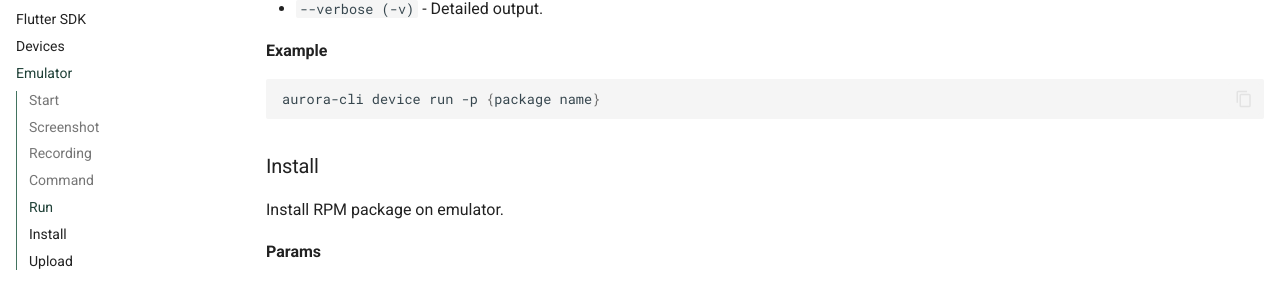
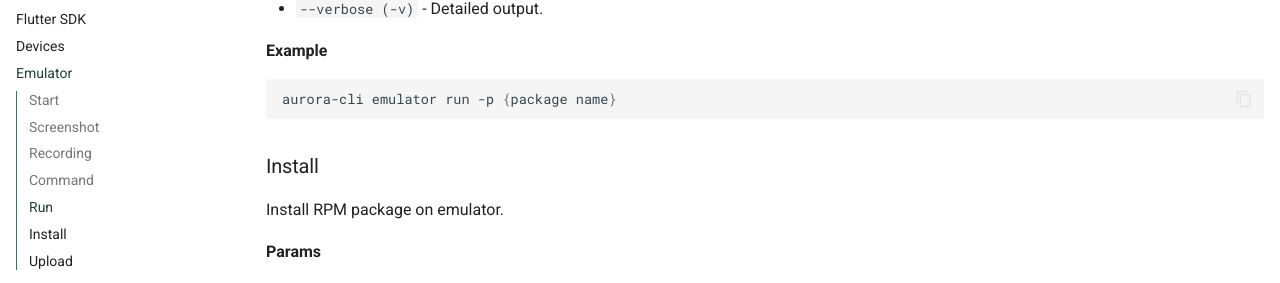
Before and after one commit to keygenqt/aurora-cli, an MkDocs documentation site: the page built from docs/using/emulator.md, in a window 1280 px wide and 900 px high, scrolled down 1429 px. Shown: the part 170-453 px from the top of the window. Built offline with MkDocs 1.6.1 and Material for MkDocs 9.7.7, drawn with Linux system fonts in a browser that asks for light colours; comment, search, counter and statistics services are not loaded.

Commit message:
Fix documentation

````diff
--- a/docs/using/emulator.md
+++ b/docs/using/emulator.md
@@ -70,7 +70,7 @@
 **Example**
 
 ```shell
-aurora-cli device run -p {package name}
+aurora-cli emulator run -p {package name}
 ```
 
 ### Install
````
Also changed, not shown: docs/using/sdk.md (+1 -1 lines).
